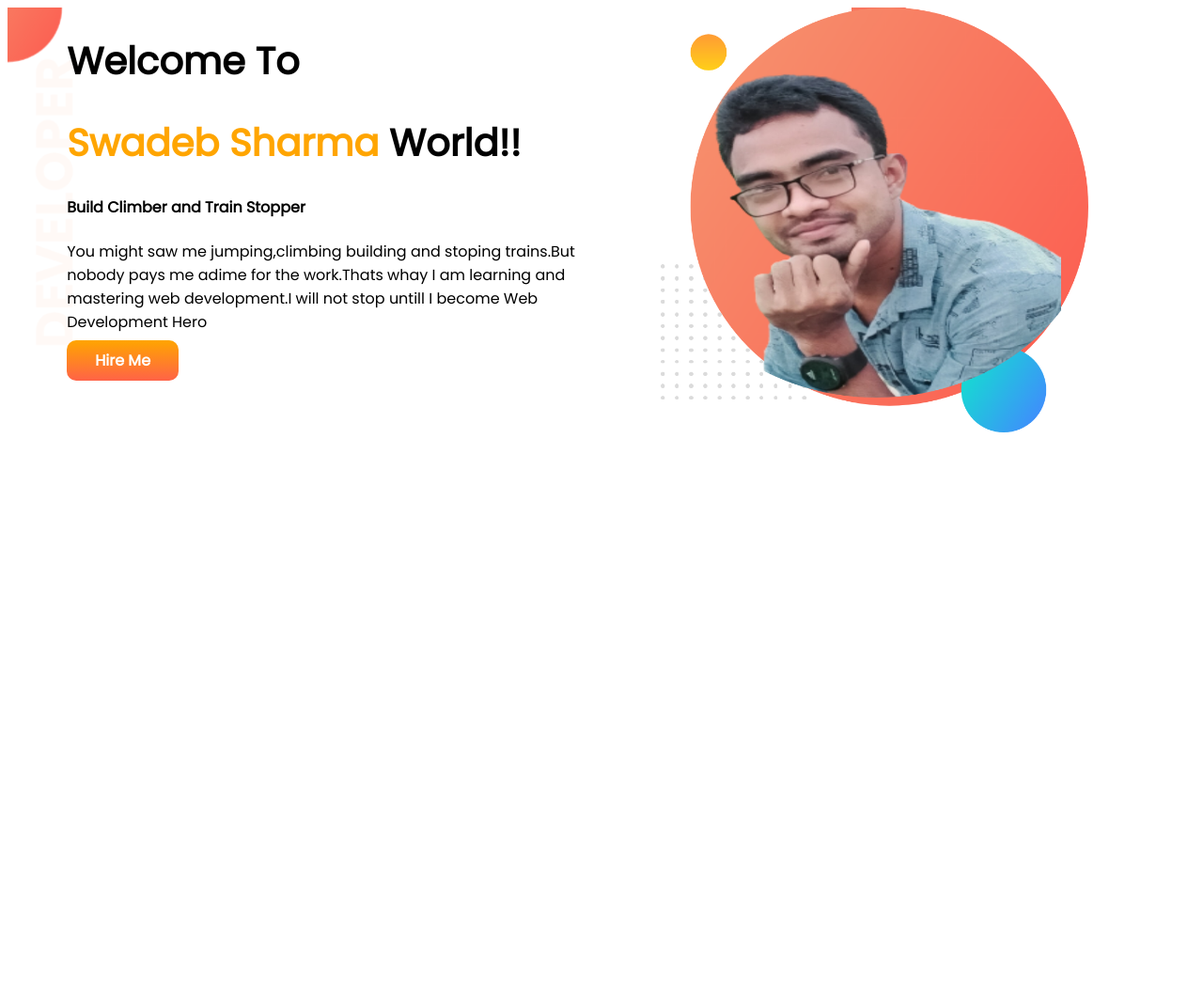
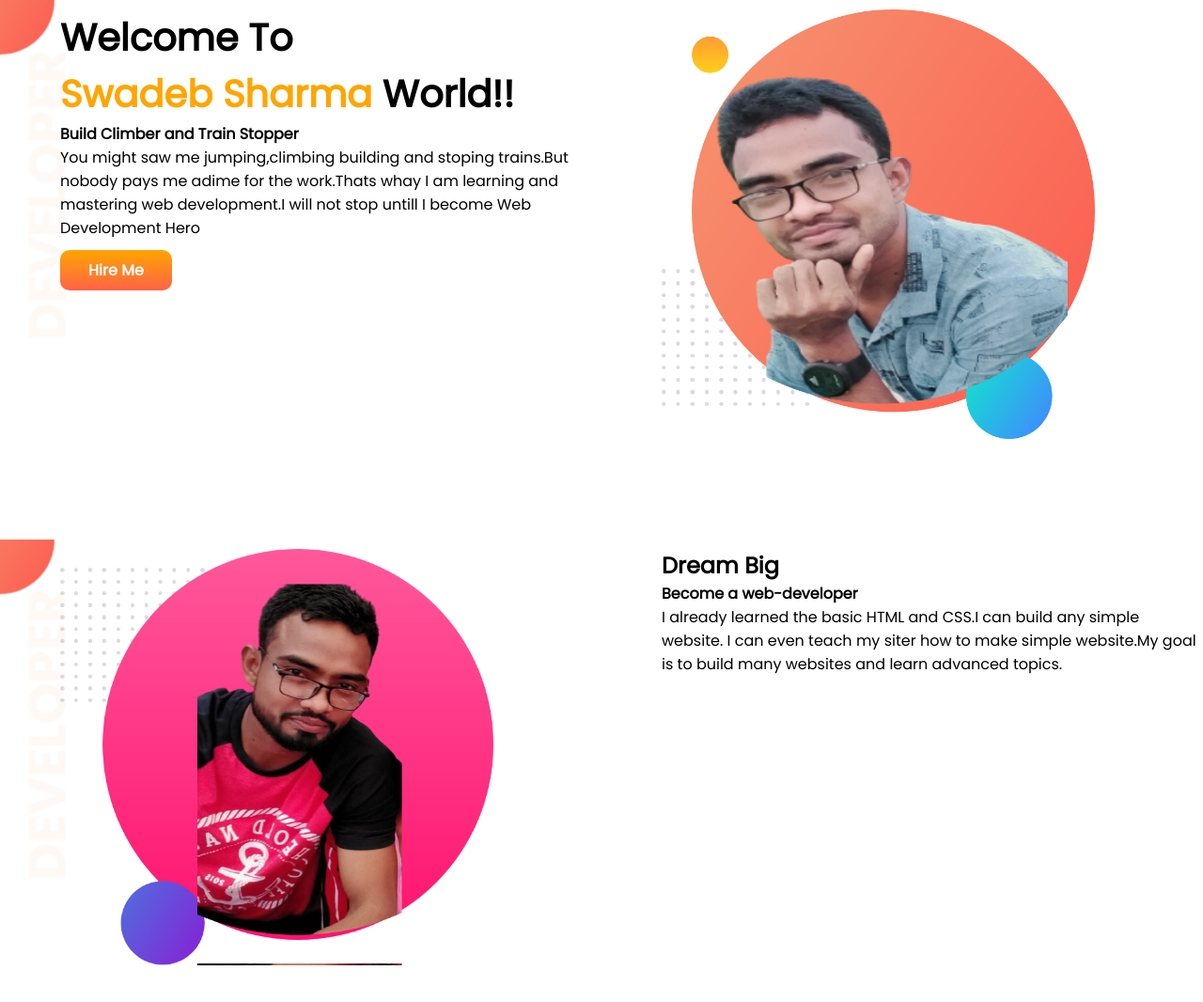
Before and after one commit to swadebsharma10/portfolio-recape, a plain HTML site: page index.html in a window 1280 px wide. Shown: the whole page at 94% size. Before the commit the page ends 800 px from the top, so only its background shows below. Drawn offline with Linux system fonts and the light colour scheme.

Commit message:
added main section

```diff
--- a/index.html
+++ b/index.html
@@ -14,7 +14,7 @@
         <h1>Welcome To</h1>
         <h1> <span class="orange">Swadeb Sharma</span> World!!</h1>
         <h4>Build Climber and Train Stopper</h4>
-        <p>You might saw me jumping,climbing building and stoping trains.But nobody pays me adime for the work.Thats whay I am learning and mastering web development.I will not stop untill I become Web Development Hero</p>
+        <p class="description">You might saw me jumping,climbing building and stoping trains.But nobody pays me adime for the work.Thats whay I am learning and mastering web development.I will not stop untill I become Web Development Hero</p>
         <a class="btn-primary" href="https://www.facebook.com/" target="_blank">Hire Me</a>
         <!-- <button class="btn-primary">Hire Me</button> -->
        </div>
@@ -23,5 +23,17 @@
             <img src="images/my-bg.png" alt="">
         </div>
     </header>
+    <!-- main section -->
+    <section class="dream-big header-container">
+        <div class="half-width">
+            <img src="images/swadeb-bg-with-pic.png" alt="">
+        </div>
+        <div class="half-width">
+            <h2>Dream Big</h2>
+            <h4>Become a web-developer</h4>
+            <p>I already learned the basic HTML and CSS.I can build any simple website. I can even teach my siter how to make simple website.My goal is to build many websites and learn advanced topics.</p>
+        </div>
+
+    </section>
 </body>
 </html>
--- a/styles/style.css
+++ b/styles/style.css
@@ -1,5 +1,6 @@
 *{
     font-family: 'Poppins', sans-serif;
+    margin: 0;
 }
 h1{
     font-size: 40px;
@@ -10,7 +11,10 @@ h1{
 /* Header style */
 .header-container{
     background-image: url(../images/top-banner.png);
+    background-repeat: no-repeat;
     display: flex;
+    padding-top: 10px;
+    margin-bottom: 100px;
 }
 .half-width{
    width: 50%;
@@ -29,3 +33,6 @@ h1{
     font-weight: 700;
 
 }
+.description{
+    margin-bottom: 20px;
+}
```
